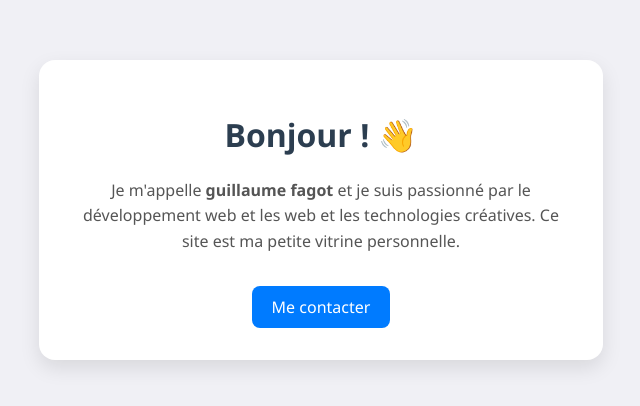
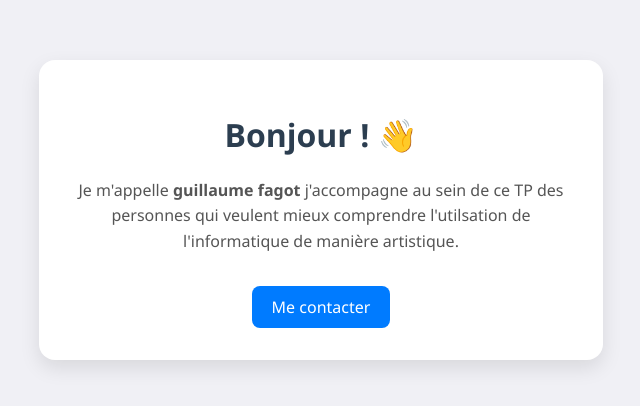
Before and after one commit to guillaumeFAGOT/AnimExcel, a plain HTML site: page index.html in a window 1280 px wide. Shown: the part 190-596 px from the top of the page, without its empty margins (319-959 px from the left). Drawn offline with Linux system fonts and the light colour scheme.

Commit message:
Update index.html
Mettre le contenu à jour

```diff
--- a/index.html
+++ b/index.html
@@ -48,7 +48,7 @@
 <body>
   <div class="card">
     <h1>Bonjour ! 👋</h1>
-    <p>Je m'appelle <strong>guillaume fagot</strong> et je suis passionné par le développement web et les web et les technologies créatives. Ce site est ma petite vitrine personnelle.</p>
+    <p>Je m'appelle <strong>guillaume fagot</strong> j'accompagne au sein de ce TP des personnes qui veulent mieux comprendre l'utilsation de l'informatique de manière artistique. </p>
     <a class="btn" href="mailto:guillaume.fagot@gmail.com">Me contacter</a>
   </div>
 </body>
```
